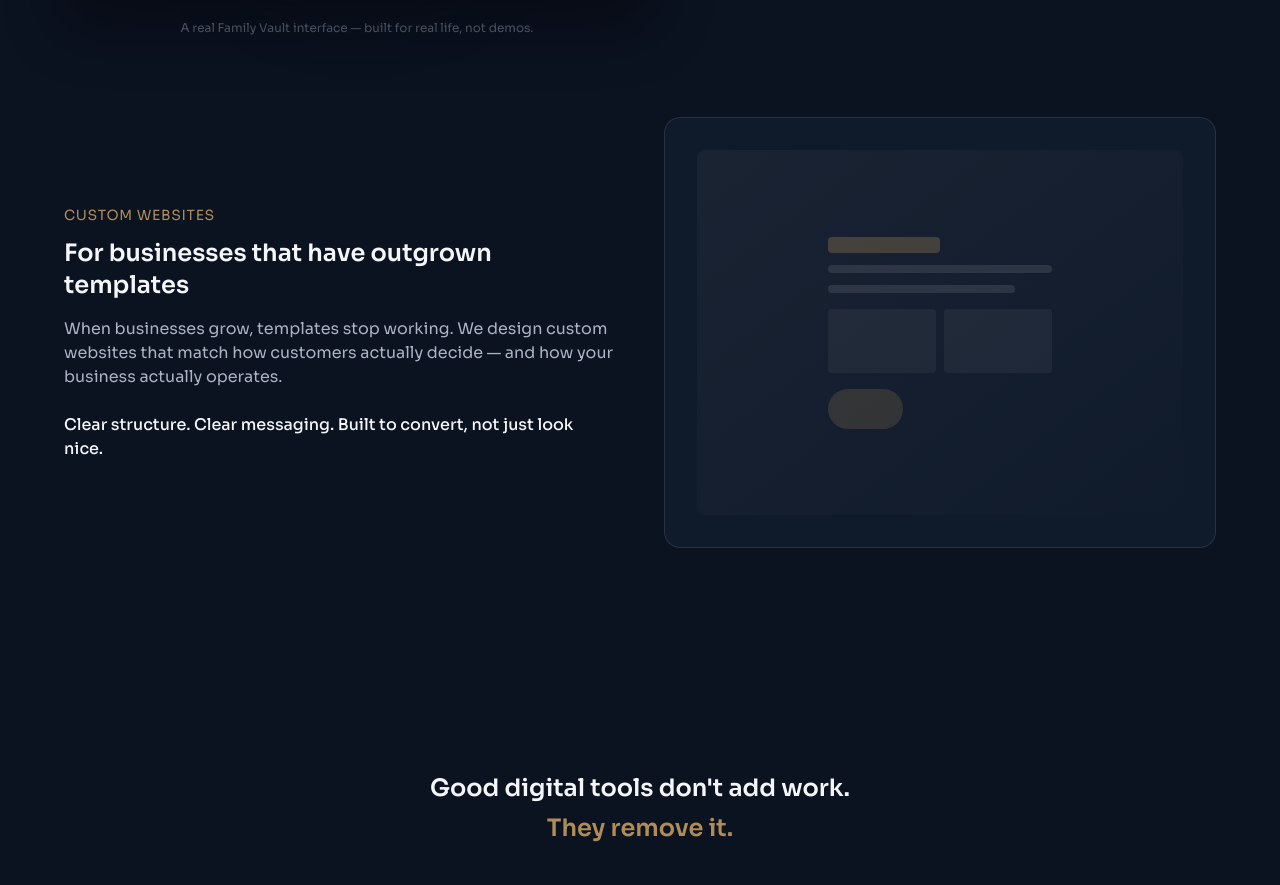
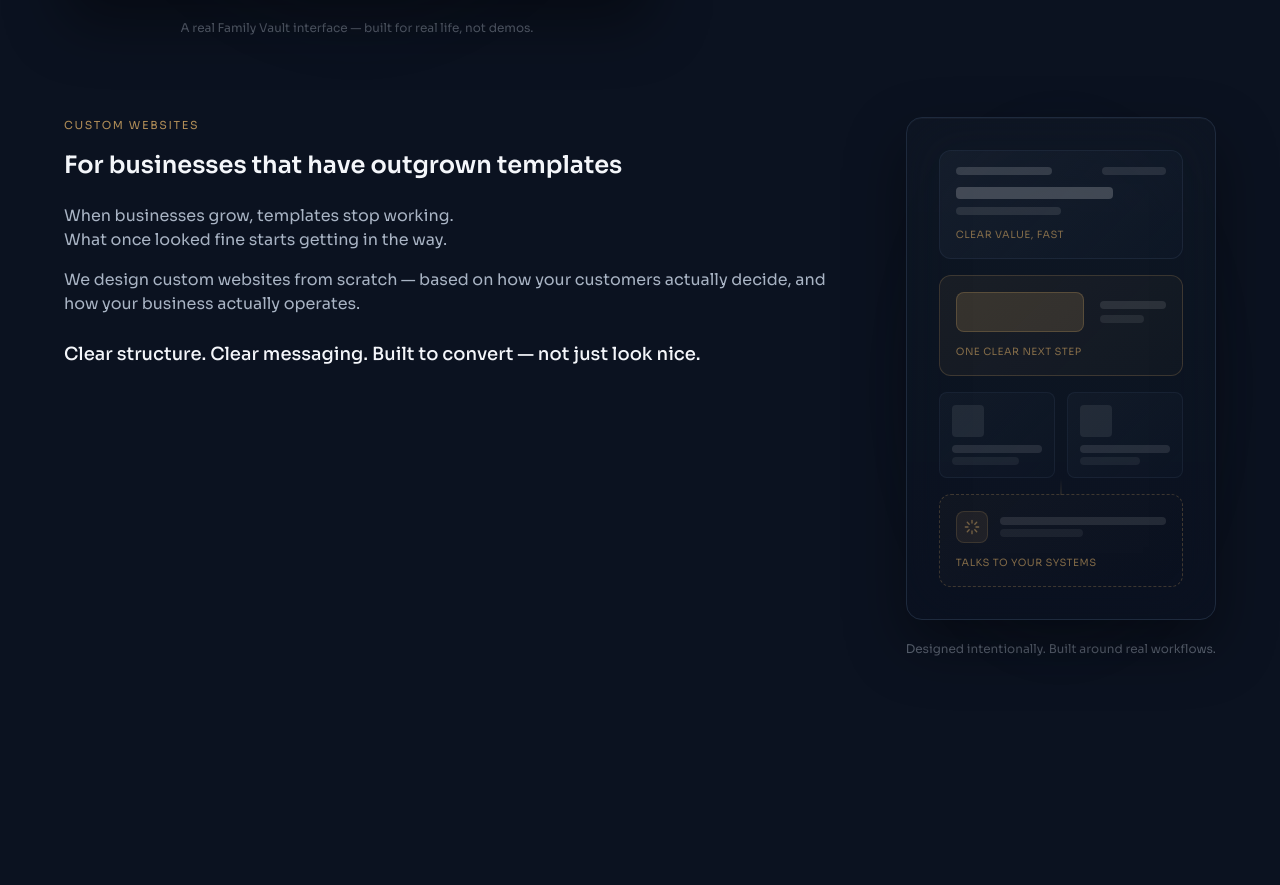
Before and after one commit to Dunzoai/shortlist-pass-hub, a Next.js app: page /digital in a window 1280 px wide. Shown: the part 4882-5767 px from the top of the page. Built offline with nearby package versions, Linux system fonts and the light colour scheme.

Commit message:
Rebuild Custom Websites section with abstract system visual and scroll animations

```diff
--- a/src/app/digital/page.tsx
+++ b/src/app/digital/page.tsx
@@ -1028,6 +1028,174 @@ function FamilyVaultPreviewCard({ onOpen }: { onOpen: () => void }) {
   );
 }
 
+function CustomWebsiteSystemVisual() {
+  const containerRef = useRef<HTMLDivElement>(null);
+  const isInView = useInView(containerRef, { once: true, margin: "-100px" });
+  const [hasAnimated, setHasAnimated] = useState(false);
+
+  // Track when CTA pulse should happen (once)
+  useEffect(() => {
+    if (isInView && !hasAnimated) {
+      const timer = setTimeout(() => setHasAnimated(true), 2000);
+      return () => clearTimeout(timer);
+    }
+  }, [isInView, hasAnimated]);
+
+  return (
+    <div ref={containerRef} className="relative">
+      {/* Subtle glow behind */}
+      <div
+        className="absolute -inset-4 rounded-3xl opacity-40"
+        style={{
+          background: "radial-gradient(ellipse at 50% 50%, rgba(11, 18, 32, 0.8) 0%, transparent 70%)",
+          filter: "blur(25px)",
+        }}
+      />
+
+      {/* Frosted glass container */}
+      <motion.div
+        className="relative rounded-2xl overflow-hidden border border-[#1E2A3D]"
+        style={{
+          background: "linear-gradient(180deg, rgba(15, 23, 36, 0.95) 0%, rgba(11, 18, 32, 0.98) 100%)",
+          boxShadow: "0 25px 60px rgba(0, 0, 0, 0.4), inset 0 1px 0 rgba(255, 255, 255, 0.03), inset 0 0 60px rgba(11, 18, 32, 0.4)",
+        }}
+        initial={{ opacity: 0, y: 20 }}
+        animate={isInView ? { opacity: 1, y: 0 } : {}}
+        transition={{ duration: 0.6, ease: "easeOut" }}
+      >
+        <div className="p-6 md:p-8">
+          {/* Website system diagram */}
+          <div className="space-y-4">
+            {/* Hero block */}
+            <motion.div
+              className="rounded-xl p-4 border border-[#1E2A3D]/80"
+              style={{
+                background: "linear-gradient(135deg, rgba(26, 35, 50, 0.6) 0%, rgba(15, 26, 43, 0.4) 100%)",
+              }}
+              initial={{ opacity: 0, y: 10 }}
+              animate={isInView ? { opacity: 1, y: 0 } : {}}
+              transition={{ duration: 0.5, delay: 0.2, ease: "easeOut" }}
+            >
+              <div className="flex items-center justify-between mb-3">
+                <div className="h-2 w-24 bg-white/15 rounded" />
+                <div className="h-2 w-16 bg-white/10 rounded" />
+              </div>
+              <div className="h-3 w-3/4 bg-white/20 rounded mb-2" />
+              <div className="h-2 w-1/2 bg-white/10 rounded" />
+              <p className="text-[10px] text-[#B08D57]/70 uppercase tracking-wider mt-3">
+                Clear value, fast
+              </p>
+            </motion.div>
+
+            {/* Primary CTA block */}
+            <motion.div
+              className="rounded-xl p-4 border relative overflow-hidden"
+              style={{
+                background: "linear-gradient(135deg, rgba(176, 141, 87, 0.08) 0%, rgba(176, 141, 87, 0.03) 100%)",
+                borderColor: "rgba(176, 141, 87, 0.25)",
+              }}
+              initial={{ opacity: 0, y: 10 }}
+              animate={isInView ? { opacity: 1, y: 0 } : {}}
+              transition={{ duration: 0.5, delay: 0.4, ease: "easeOut" }}
+            >
+              {/* One-time gold pulse */}
+              {isInView && !hasAnimated && (
+                <motion.div
+                  className="absolute inset-0 rounded-xl"
+                  style={{
+                    background: "radial-gradient(ellipse at 50% 50%, rgba(176, 141, 87, 0.15) 0%, transparent 70%)",
+                  }}
+                  initial={{ opacity: 0 }}
+                  animate={{ opacity: [0, 1, 0] }}
+                  transition={{ duration: 1.5, delay: 0.8, ease: "easeInOut" }}
+                />
+              )}
+              <div className="flex items-center gap-4">
+                <div className="h-10 w-32 bg-[#B08D57]/20 rounded-lg border border-[#B08D57]/30" />
+                <div className="flex-1">
+                  <div className="h-2 w-full bg-white/10 rounded mb-1.5" />
+                  <div className="h-2 w-2/3 bg-white/8 rounded" />
+                </div>
+              </div>
+              <p className="text-[10px] text-[#B08D57]/70 uppercase tracking-wider mt-3">
+                One clear next step
+              </p>
+            </motion.div>
+
+            {/* Supporting content blocks */}
+            <motion.div
+              className="grid grid-cols-2 gap-3"
+              initial={{ opacity: 0, y: 10 }}
+              animate={isInView ? { opacity: 1, y: 0 } : {}}
+              transition={{ duration: 0.5, delay: 0.6, ease: "easeOut" }}
+            >
+              <div
+                className="rounded-lg p-3 border border-[#1E2A3D]/60"
+                style={{
+                  background: "linear-gradient(135deg, rgba(26, 35, 50, 0.4) 0%, rgba(15, 26, 43, 0.3) 100%)",
+                }}
+              >
+                <div className="h-8 w-8 rounded bg-white/8 mb-2" />
+                <div className="h-2 w-full bg-white/10 rounded mb-1" />
+                <div className="h-2 w-3/4 bg-white/6 rounded" />
+              </div>
+              <div
+                className="rounded-lg p-3 border border-[#1E2A3D]/60"
+                style={{
+                  background: "linear-gradient(135deg, rgba(26, 35, 50, 0.4) 0%, rgba(15, 26, 43, 0.3) 100%)",
+                }}
+              >
+                <div className="h-8 w-8 rounded bg-white/8 mb-2" />
+                <div className="h-2 w-full bg-white/10 rounded mb-1" />
+                <div className="h-2 w-2/3 bg-white/6 rounded" />
+              </div>
+            </motion.div>
+
+            {/* Connected module */}
+            <motion.div
+              className="rounded-xl p-4 border border-dashed border-[#B08D57]/30 relative"
+              style={{
+                background: "linear-gradient(135deg, rgba(176, 141, 87, 0.04) 0%, transparent 100%)",
+              }}
+              initial={{ opacity: 0, y: 10 }}
+              animate={isInView ? { opacity: 1, y: 0 } : {}}
+              transition={{ duration: 0.5, delay: 0.8, ease: "easeOut" }}
+            >
+              {/* Connection line */}
+              <div className="absolute -top-4 left-1/2 -translate-x-1/2 w-px h-4 bg-gradient-to-b from-transparent to-[#B08D57]/30" />
+
+              <div className="flex items-center gap-3">
+                <div className="w-8 h-8 rounded-lg bg-[#B08D57]/10 border border-[#B08D57]/20 flex items-center justify-center">
+                  <svg className="w-4 h-4 text-[#B08D57]/60" viewBox="0 0 24 24" fill="none" stroke="currentColor" strokeWidth="2" strokeLinecap="round" strokeLinejoin="round">
+                    <path d="M12 2v4M12 18v4M4.93 4.93l2.83 2.83M16.24 16.24l2.83 2.83M2 12h4M18 12h4M4.93 19.07l2.83-2.83M16.24 7.76l2.83-2.83" />
+                  </svg>
+                </div>
+                <div className="flex-1">
+                  <div className="h-2 w-full bg-white/10 rounded mb-1" />
+                  <div className="h-2 w-1/2 bg-white/6 rounded" />
+                </div>
+              </div>
+              <p className="text-[10px] text-[#B08D57]/70 uppercase tracking-wider mt-3">
+                Talks to your systems
+              </p>
+            </motion.div>
+          </div>
+        </div>
+      </motion.div>
+
+      {/* Caption */}
+      <motion.p
+        className="mt-5 text-[12px] text-[#A9B4C4]/50 text-center"
+        initial={{ opacity: 0 }}
+        animate={isInView ? { opacity: 1 } : {}}
+        transition={{ duration: 0.5, delay: 1, ease: "easeOut" }}
+      >
+        Designed intentionally. Built around real workflows.
+      </motion.p>
+    </div>
+  );
+}
+
 function RealBuildsSection() {
   const [isSmartPageModalOpen, setIsSmartPageModalOpen] = useState(false);
   const [isFamilyVaultModalOpen, setIsFamilyVaultModalOpen] = useState(false);
@@ -1188,36 +1356,32 @@ function RealBuildsSection() {
             variants={fadeUpVariant}
             transition={{ duration: 0.6, delay: 0.3, ease: "easeOut" }}
           >
-            <div className="grid grid-cols-1 lg:grid-cols-2 gap-12 items-center">
-              <div>
-                <p className="text-sm text-[#B08D57] uppercase tracking-wider mb-3">Custom Websites</p>
-                <h3 className="text-xl md:text-2xl font-semibold text-[#F4F6FA] mb-4">
+            <div className="flex flex-col lg:flex-row gap-12 lg:gap-16 items-start">
+              {/* Left column - Copy */}
+              <div className="flex-1 min-w-0 order-1">
+                <p className="text-[11px] text-[#B08D57] uppercase tracking-[0.15em] mb-4">Custom Websites</p>
+                <h3 className="text-xl md:text-2xl font-semibold text-[#F4F6FA] mb-6 leading-tight">
                   For businesses that have outgrown templates
                 </h3>
 
-                <p className="text-base text-[#A9B4C4] mb-6">
-                  When businesses grow, templates stop working. We design custom websites that match how customers actually decide — and how your business actually operates.
-                </p>
-
-                <p className="text-base text-[#F4F6FA] font-medium">
-                  Clear structure. Clear messaging. Built to convert, not just look nice.
+                <div className="mb-6">
+                  <p className="text-base text-[#A9B4C4] mb-4">
+                    When businesses grow, templates stop working.<br />
+                    What once looked fine starts getting in the way.
+                  </p>
+                  <p className="text-base text-[#A9B4C4]">
+                    We design custom websites from scratch — based on how your customers actually decide, and how your business actually operates.
+                  </p>
+                </div>
+
+                <p className="text-lg text-[#F4F6FA] font-medium">
+                  Clear structure. Clear messaging. Built to convert — not just look nice.
                 </p>
               </div>
 
-              {/* Visual placeholder */}
-              <div className="bg-[#0F1A2B] border border-white/10 rounded-2xl p-6 lg:p-8">
-                <div className="aspect-[4/3] bg-gradient-to-br from-[#1a2332] to-[#0F1A2B] rounded-lg flex items-center justify-center">
-                  <div className="w-56 space-y-3">
-                    <div className="h-4 bg-[#B08D57]/30 rounded w-1/2" />
-                    <div className="h-2 bg-white/10 rounded w-full" />
-                    <div className="h-2 bg-white/10 rounded w-5/6" />
-                    <div className="grid grid-cols-2 gap-2 mt-4">
-                      <div className="h-16 bg-white/5 rounded" />
-                      <div className="h-16 bg-white/5 rounded" />
-                    </div>
-                    <div className="h-10 bg-[#B08D57]/20 rounded-full w-1/3 mt-4" />
-                  </div>
-                </div>
+              {/* Right column - System visual */}
+              <div className="shrink-0 self-center lg:self-start order-2 w-full lg:w-auto lg:max-w-[400px]">
+                <CustomWebsiteSystemVisual />
               </div>
             </div>
           </motion.div>
```
